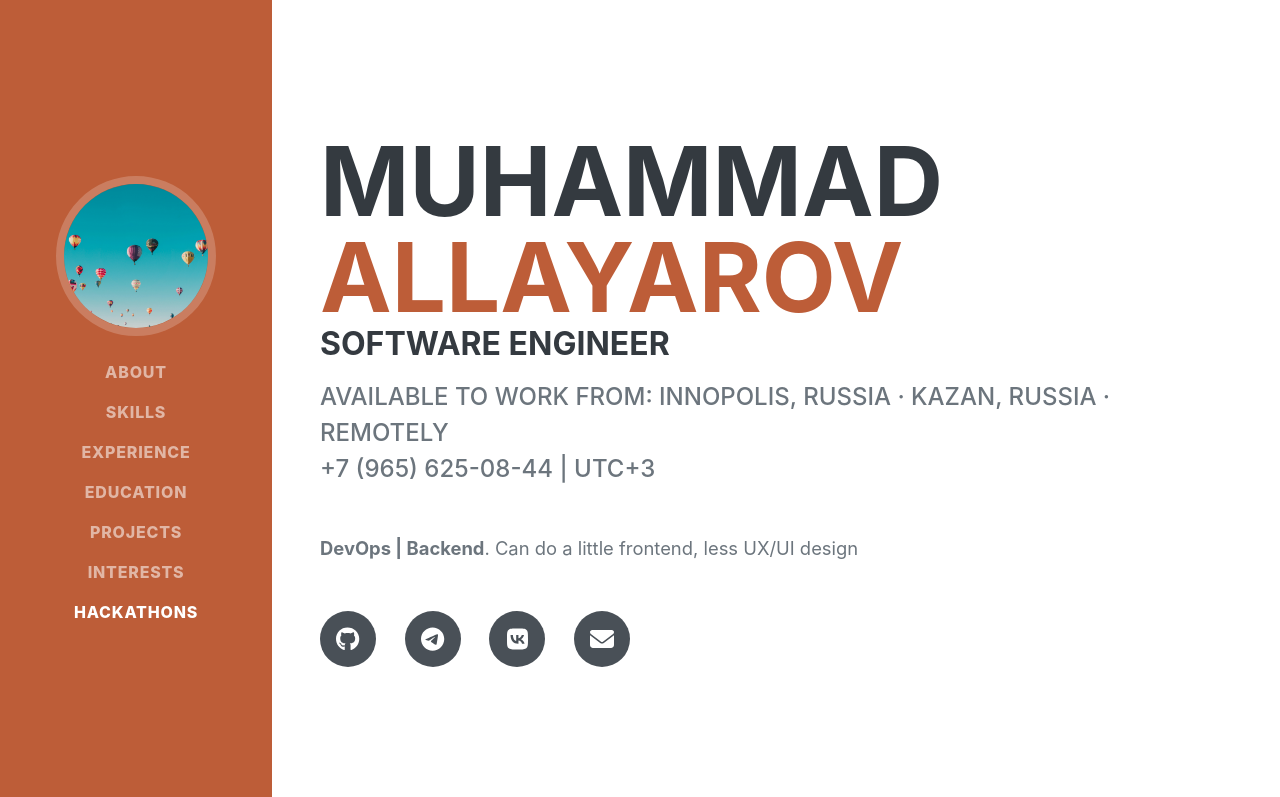
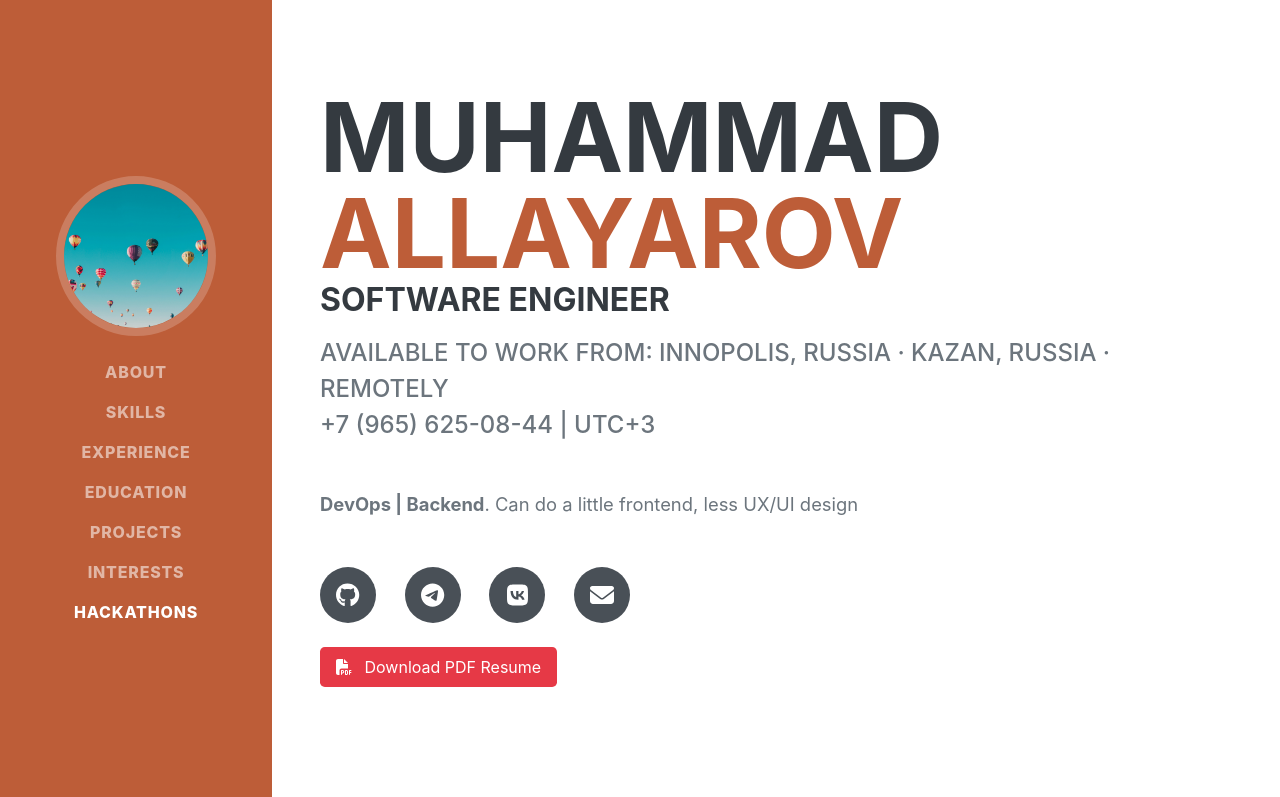
Before and after one commit to muhammaduss/resume, a plain HTML site: page index.html in a window 1280 px wide. Shown: the top 797 px of the page. Drawn offline with nearby package versions, Linux system fonts and the light colour scheme; a web font is replaced by a local one.

Commit message:
feat: add resume in pdf format

```diff
--- a/index.html
+++ b/index.html
@@ -39,6 +39,24 @@
 
     <!-- Core theme CSS (includes Bootstrap)-->
     <link href="css/styles.css" rel="stylesheet" />
+    <style>
+      .btn-pdf {
+        background-color: #e63946;
+        color: white;
+        border: none;
+        padding: 0.5rem 1rem;
+        border-radius: 0.3rem;
+        transition: all 0.3s ease;
+      }
+      .btn-pdf:hover {
+        background-color: #c1121f;
+        color: white;
+        transform: translateY(-2px);
+      }
+      .pdf-icon {
+        margin-right: 0.5rem;
+      }
+    </style>
   </head>
   <body id="page-top">
     <!-- Navigation-->
@@ -115,14 +133,9 @@
           </div>
           <div class="subheading mb-5">+7 (965) 625-08-44 | UTC+3</div>
           <p class="lead mb-5">
-            <!--Hi, I'm a third-year student from Innopolis University and a-->
-            <!--developer mainly engaged in Backend. I have experience on the-->
-            <!--Frontend and doing my best to improve both areas in order to become-->
-            <!--Full-stack developer. Additionally, I'm enhancing skills in DevOps,-->
-            <!--since I have a high interest with that field as well.-->
             <b>DevOps | Backend</b>. Can do a little frontend, less UX/UI design
           </p>
-          <div class="social-icons">
+          <div class="social-icons mb-4">
             <a
               class="social-icon"
               href="https://github.com/muhammaduss"
@@ -145,6 +158,13 @@
               ><i class="fa-solid fa-envelope"></i
             ></a>
           </div>
+          <a
+            href="assets/pdf/muhammad_allayarov_devops_resume.pdf"
+            class="btn btn-pdf mb-4"
+            target="_blank"
+          >
+            <i class="fas fa-file-pdf pdf-icon"></i> Download PDF Resume
+          </a>
         </div>
       </section>
       <hr class="m-0" />
@@ -189,14 +209,6 @@
               <i class="devicon-nginx-plain" title="nginx"></i>
               <span class="skill-name">nginx</span>
             </li>
-            <!--<li class="list-inline-item skill-item">-->
-            <!--  <i class="devicon-ssh-original-wordmark" title="SSH"></i>-->
-            <!--  <span class="skill-name">ssh</span>-->
-            <!--</li>-->
-            <!--<li class="list-inline-item skill-item">-->
-            <!--  <i class="devicon-yaml-plain" title="Yaml"></i>-->
-            <!--  <span class="skill-name">yaml</span>-->
-            <!--</li>-->
             <li class="list-inline-item skill-item">
               <i class="devicon-terraform-plain" title="Terraform"></i>
               <span class="skill-name">Terraform</span>
@@ -253,14 +265,6 @@
               <i class="devicon-sqlalchemy-plain" title="SQLAlchemy"></i>
               <span class="skill-name">SQLAlchemy</span>
             </li>
-            <!-- <li class="list-inline-item skill-item"> -->
-            <!--   <i class="devicon-firebase-plain" title="Firebase"></i> -->
-            <!--   <span class="skill-name">Firebase</span> -->
-            <!-- </li> -->
-            <!--<li class="list-inline-item skill-item">-->
-            <!--  <i class="devicon-swagger-plain" title="Swagger"></i>-->
-            <!--  <span class="skill-name">Swagger</span>-->
-            <!--</li>-->
             <li class="list-inline-item skill-item">
               <i class="devicon-pytest-plain" title="Pytest"></i>
               <span class="skill-name">Pytest</span>
@@ -401,25 +405,6 @@
           </div>
 
           <h3 class="mb-5">Non-commercial</h3>
-          <!-- <div -->
-          <!--   class="d-flex flex-column flex-md-row justify-content-between mb-3" -->
-          <!-- > -->
-          <!--   <div class="flex-grow-1"> -->
-          <!--     <h4 class="mb-0">University Projects</h4> -->
-          <!--     <p>Graded applications (backend, frontend, etc.)</p> -->
-          <!--   </div> -->
-          <!-- </div> -->
-          <!-- <div -->
-          <!--   class="d-flex flex-column flex-md-row justify-content-between mb-3" -->
-          <!-- > -->
-          <!--   <div class="flex-grow-1"> -->
-          <!--     <h4 class="mb-0">Pet-Projects</h4> -->
-          <!--     <p> -->
-          <!--       I'm currently working on pet-project with a more or less -->
-          <!--       innovative idea, which may transform to a startup afterwards. -->
-          <!--     </p> -->
-          <!--   </div> -->
-          <!-- </div> -->
           <div
             class="d-flex flex-column flex-md-row justify-content-between mb-3"
           >
@@ -441,9 +426,6 @@
                 <a href="#projects">Projects</a> section
               </p>
             </div>
-            <!--<div class="flex-shrink-0">-->
-            <!--  <span class="text-primary">May 2024 - Present</span>-->
-            <!--</div>-->
           </div>
         </div>
       </section>
```
Also changed, not shown: 1 other file.
